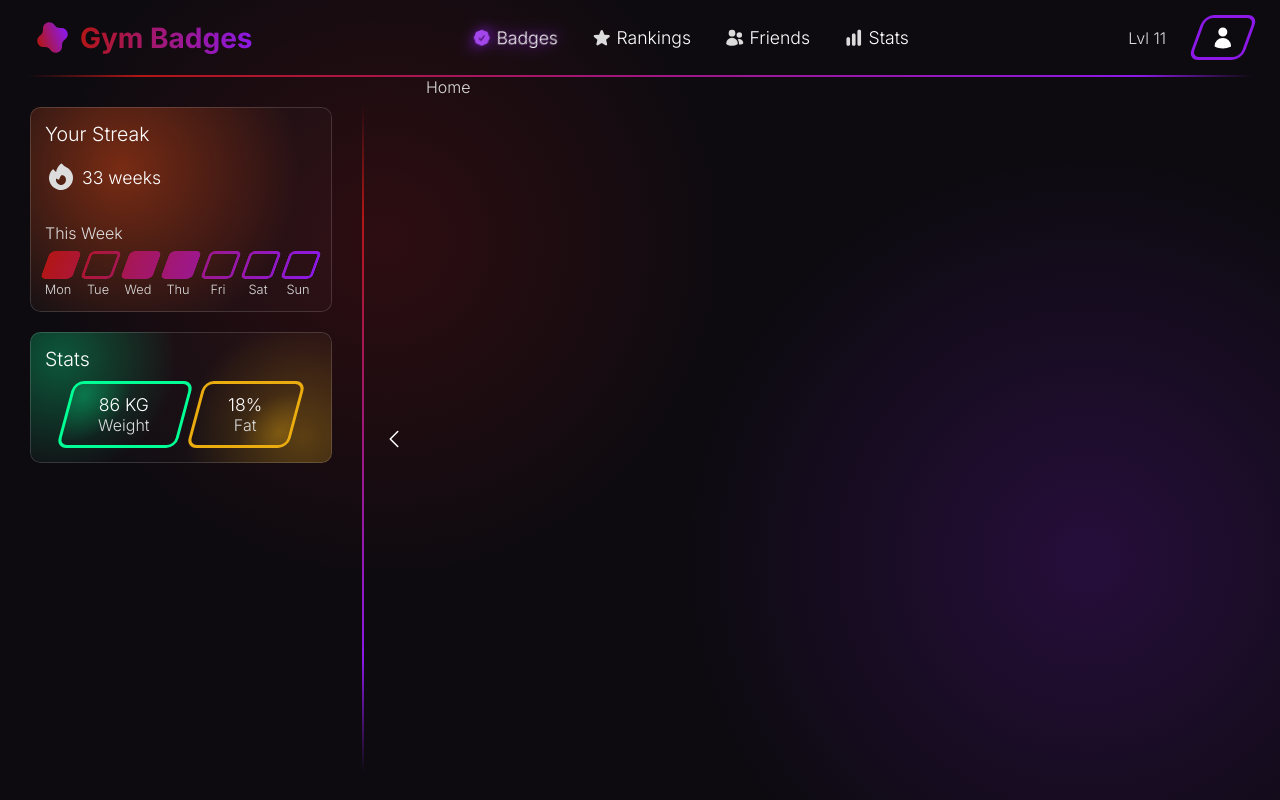
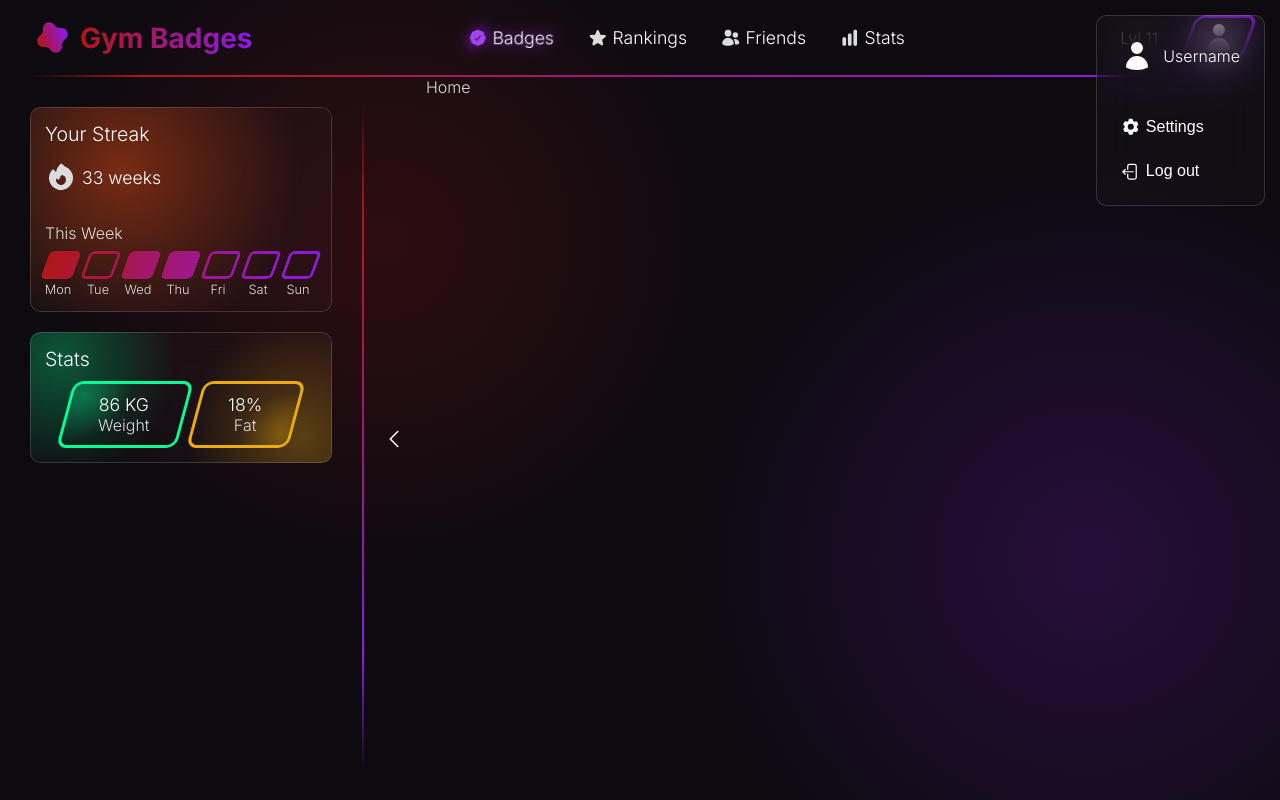
Before and after one commit to TFG-APP-de-gamificacion-del-deporte/gym-badges-web-app, a Next.js app in the folder src/gym_badges/: page / in a window 1280 px wide. Both pictures are taken after a click on the button 1222 px from the left and 37 px from the top of the page. Built offline with nearby package versions, Linux system fonts and the light colour scheme.

Commit message:
Add account popover

```diff
--- a/src/gym_badges/app/globals.scss
+++ b/src/gym_badges/app/globals.scss
@@ -26,7 +26,7 @@ body {
   background-color: rgb(13, 11, 16);
 }
 
-* {
+*, *::before, *::after {
   box-sizing: border-box;
   padding: 0;
   margin: 0;
--- a/src/gym_badges/components/header/account-button/account-button.module.scss
+++ b/src/gym_badges/components/header/account-button/account-button.module.scss
@@ -1,25 +1,22 @@
 @use "@/public/global_vars.scss" as GV;
 
-.box {
+.button {
   $skew: -20deg;
   $transition: background 0.2s ease-out, filter 0.2s ease-out;
 
   background-color: transparent;
   border: 3px solid GV.$purple;
   border-radius: GV.$corner-radius-big;
-
-  transform: skew($skew);
-
   padding: 3px 12px;
 
   transition: $transition;
-
   &:hover {
     background-color: rgb(GV.$purple, 0.2);
     filter: drop-shadow(0 0 8px GV.$purple);
     transition: $transition;
   }
 
+  transform: skew($skew);
   svg {
     transform: skew(-$skew);
 
@@ -29,6 +26,78 @@
   }
 }
 
-.icon {
+.icon_small {
+  @include GV.icon-small;
+}
+
+.icon_mid {
   @include GV.icon-mid;
 }
+
+.icon {
+  @include GV.icon;
+}
+
+
+// ===== Popover styles =====
+
+$transition: background-color 0.1s ease-out, color 0.1s ease-out, filter 0.1s ease-out;
+$button-padding: 10px;
+
+.popover {
+  margin: 15px 15px 0 auto;
+
+  @include GV.card;
+  border: none;
+
+  div {
+    display: flex;
+    flex-direction: column;
+    gap: 5px;
+  }
+}
+
+.user {
+  display: flex;
+  align-items: center;
+  gap: 10px;
+  border-radius: GV.$corner-radius-small;
+  padding: $button-padding;
+  margin-bottom: 20px;
+
+  transition: $transition;
+  &:hover {
+    background-color: rgb(GV.$purple, 0.5);
+    filter: drop-shadow(0 0 8px GV.$purple);
+    transition: $transition;
+  }
+}
+
+.menu_button {
+  background-color: transparent;
+  border: none;
+  border-radius: GV.$corner-radius-small;
+  padding: $button-padding;
+  font-size: 1rem;
+
+  display: flex;
+  align-items: center;
+  gap: 5px;
+
+  transition: $transition;
+  &:hover {
+    background-color: rgb(GV.$purple, 0.5);
+    filter: drop-shadow(0 0 8px GV.$purple);
+    transition: $transition;
+  }
+}
+
+.logout {
+  transition: $transition;
+  &:hover {
+    // color: white;
+    background-color: GV.$red;
+    filter: drop-shadow(0 0 8px rgba(GV.$red, 0.75));
+    transition: $transition;
+  }
+}
--- a/src/gym_badges/components/header/account-button/account-button.tsx
+++ b/src/gym_badges/components/header/account-button/account-button.tsx
@@ -1,14 +1,34 @@
 "use client";
 
+import Link from "next/link";
 import styles from "./account-button.module.scss"
-import { UserIcon } from "@heroicons/react/24/solid";
+import { ArrowLeftStartOnRectangleIcon, Cog6ToothIcon, UserIcon } from "@heroicons/react/24/solid";
+import clsx from "clsx";
 
 export default function AccountButton() {
   return (
   <>
-    <button className={styles.box}>
+  {/* @ts-ignore */}
+    <button className={styles.button} popovertarget="account_popover">
       <UserIcon className={styles.icon}/>
     </button>
+
+    <div id="account_popover" className={styles.popover} popover="auto">
+      <div>
+        <Link href='/account' className={styles.user}>
+          <UserIcon className={styles.icon}/>
+          Username
+        </Link>
+        <button className={styles.menu_button}>
+          <Cog6ToothIcon className={styles.icon_small} />
+          Settings
+        </button>
+        <button className={clsx(styles.menu_button, styles.logout)}>
+          <ArrowLeftStartOnRectangleIcon className={styles.icon_small} />
+          Log out
+        </button>
+      </div>
+    </div>
   </>
   )
 }
--- a/src/gym_badges/public/global_vars.scss
+++ b/src/gym_badges/public/global_vars.scss
@@ -30,6 +30,7 @@ $corner-radius-small: 5px;
 // ===== Card component =====
 @mixin card {
   background-color: rgba(255, 255, 255, 0.02);
+  backdrop-filter: blur(20px);
   padding: 15px;
   box-shadow: inset 0 0 0 1px rgba(255, 255, 255, 0.15);
   border-radius: $corner-radius-big;
```
